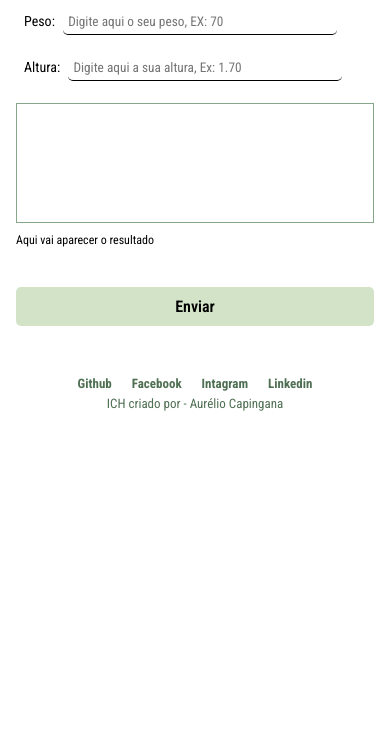
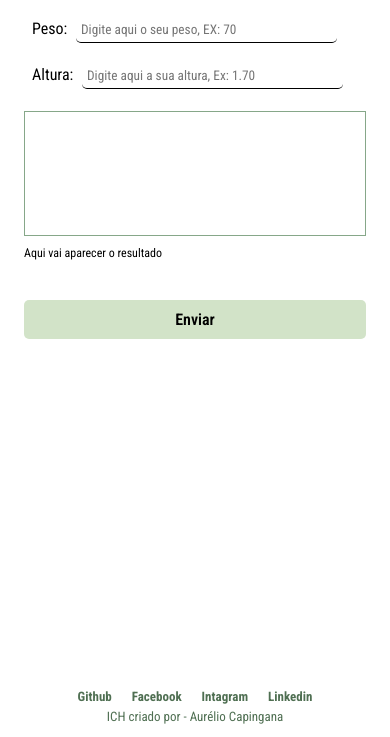
Before and after one commit to aureliocapingana01/calcular_imc_ich, a plain HTML site: page index.html in a window 390 px wide. Shown: the part 107-844 px from the top of the page. Drawn offline with Linux system fonts and the light colour scheme.

Commit message:
feito o sistema responsivo do site

```diff
--- a/assets/css/style.css
+++ b/assets/css/style.css
@@ -129,8 +129,8 @@ footer .rede-socias a{
     }
     .container {
         width: 100%;
-        font-size: 14px;
-        padding:  0 1rem;
+        font-size: 16px;
+        padding:  0.5rem 1.5rem;
     }
     header {
         margin-top: 0.5rem;
@@ -153,7 +153,7 @@ footer .rede-socias a{
     }
     main .conteudo .resultado .res {
         width: 100%;
-        height: 120px;
+        height: 125px;
         margin-bottom: 10px;
         padding: 10px;
     }
@@ -172,7 +172,7 @@ footer .rede-socias a{
     }
     footer {
         /* height: 50px; */
-        margin-top: 0;
+        margin-top: auto;
         display: flex;
         flex-direction: column;
         padding: 10px 0 ;
```
